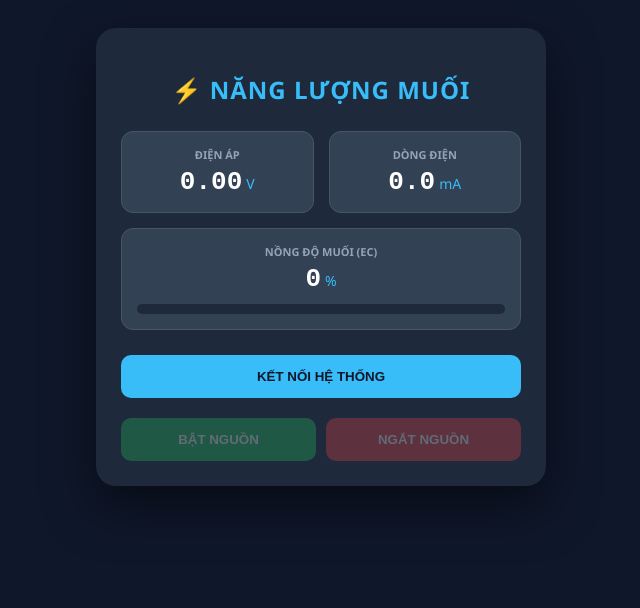
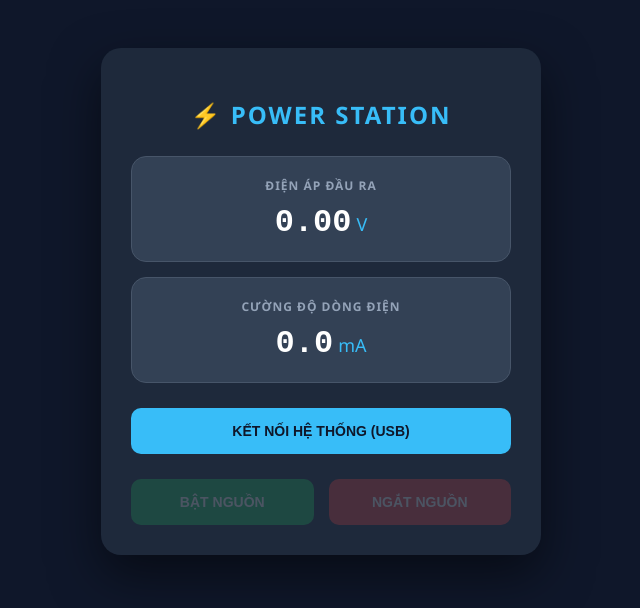
Before and after one commit to sunhi3101/KNSproject, a plain HTML site: page index.html in a window 1280 px wide. Shown: the whole page, without its empty margins (319-959 px from the left). Drawn offline with Linux system fonts and the light colour scheme.

Commit message:
Update index.html

```diff
--- a/index.html
+++ b/index.html
@@ -2,58 +2,44 @@
 <html lang="vi">
 <head>
     <meta charset="UTF-8">
-    <title>Salt Energy Monitor - Pro</title>
+    <title>Power Station Control</title>
     <style>
-        body { font-family: 'Segoe UI', sans-serif; background: #0f172a; color: #f8fafc; display: flex; justify-content: center; padding: 20px; }
-        .container { background: #1e293b; padding: 25px; border-radius: 20px; box-shadow: 0 20px 50px rgba(0,0,0,0.5); width: 400px; }
-        h2 { text-align: center; color: #38bdf8; margin-bottom: 25px; text-transform: uppercase; letter-spacing: 1px; }
+        body { font-family: 'Segoe UI', sans-serif; background: #0f172a; color: #f8fafc; display: flex; justify-content: center; padding: 40px; }
+        .container { background: #1e293b; padding: 30px; border-radius: 20px; box-shadow: 0 20px 50px rgba(0,0,0,0.5); width: 380px; }
+        h2 { text-align: center; color: #38bdf8; margin-bottom: 25px; text-transform: uppercase; letter-spacing: 2px; }
 
-        .stats-grid { display: grid; grid-template-columns: 1fr 1fr; gap: 15px; margin-bottom: 15px; }
-        .box { background: #334155; padding: 15px; border-radius: 12px; text-align: center; border: 1px solid #475569; }
-        .full-box { grid-column: span 2; }
+        .box { background: #334155; padding: 20px; border-radius: 15px; text-align: center; margin-bottom: 15px; border: 1px solid #475569; transition: 0.3s; }
+        .box:hover { border-color: #38bdf8; }
 
-        .label { font-size: 11px; color: #94a3b8; display: block; margin-bottom: 5px; font-weight: bold; }
-        .big-val { font-size: 26px; font-weight: bold; font-family: monospace; color: #ffffff; }
-        .unit { color: #38bdf8; font-size: 14px; margin-left: 4px; }
+        .label { font-size: 12px; color: #94a3b8; display: block; margin-bottom: 10px; font-weight: bold; letter-spacing: 1px; }
+        .big-val { font-size: 32px; font-weight: bold; font-family: 'Courier New', monospace; color: #ffffff; }
+        .unit { color: #38bdf8; font-size: 18px; margin-left: 5px; }
 
-        .bar-bg { background: #1e293b; height: 10px; border-radius: 5px; margin-top: 10px; overflow: hidden; }
-        .bar-fill { height: 100%; width: 0%; transition: 0.5s; background: #22c55e; }
-
-        .btn { width: 100%; padding: 14px; border: none; border-radius: 10px; cursor: pointer; font-weight: bold; margin-top: 10px; transition: 0.3s; }
-        #connect-btn { background: #38bdf8; color: #0f172a; margin-bottom: 10px; }
-        .switch-group { display: flex; gap: 10px; }
+        .btn { width: 100%; padding: 15px; border: none; border-radius: 10px; cursor: pointer; font-weight: bold; margin-top: 10px; transition: 0.3s; font-size: 14px; }
+        #connect-btn { background: #38bdf8; color: #0f172a; margin-bottom: 15px; }
+        .switch-group { display: flex; gap: 15px; }
         .on-btn { background: #22c55e; color: white; flex: 1; }
         .off-btn { background: #ef4444; color: white; flex: 1; }
-        .btn:active { transform: scale(0.98); }
-        .btn:disabled { opacity: 0.3; cursor: not-allowed; }
+        .btn:active { transform: scale(0.95); }
+        .btn:disabled { opacity: 0.2; cursor: not-allowed; }
     </style>
 </head>
 <body>
 
 <div class="container">
-    <h2>⚡ NĂNG LƯỢNG MUỐI</h2>
+    <h2>⚡ Power Station</h2>
 
-    <div class="stats-grid">
     <div class="box">
-            <span class="label">ĐIỆN ÁP</span>
+        <span class="label">ĐIỆN ÁP ĐẦU RA</span>
         <span class="big-val" id="v-val">0.00</span><span class="unit">V</span>
     </div>
 
     <div class="box">
-            <span class="label">DÒNG ĐIỆN</span>
+        <span class="label">CƯỜNG ĐỘ DÒNG ĐIỆN</span>
         <span class="big-val" id="i-val">0.0</span><span class="unit">mA</span>
     </div>
 
-        <div class="box full-box">
-            <span class="label">NỒNG ĐỘ MUỐI (EC)</span>
-            <span class="big-val" id="s-text">0</span><span class="unit">%</span>
-            <div class="bar-bg">
-                <div id="s-bar" class="bar-fill"></div>
-            </div>
-        </div>
-    </div>
-
-    <button id="connect-btn" class="btn">KẾT NỐI HỆ THỐNG</button>
+    <button id="connect-btn" class="btn">KẾT NỐI HỆ THỐNG (USB)</button>
 
     <div class="switch-group">
         <button id="on-btn" class="btn on-btn" disabled>BẬT NGUỒN</button>
@@ -75,7 +61,7 @@ const connectBtn = document.getElementById('connect-btn');
             writer = port.writable.getWriter();
             onBtn.disabled = false;
             offBtn.disabled = false;
-            connectBtn.innerText = "ĐANG GIÁM SÁT...";
+            connectBtn.innerText = "HỆ THỐNG ĐANG CHẠY";
             connectBtn.style.background = "#334155";
 connectBtn.style.color = "#38bdf8";
 
@@ -88,26 +74,16 @@ const connectBtn = document.getElementById('connect-btn');
                 if (done) break;
 
                 const parts = value.split(',');
-                if(parts.length >= 3) {
-                    updateUI(parseFloat(parts[0]), parseFloat(parts[1]), parseFloat(parts[2]));
+                if(parts.length >= 2) {
+                    document.getElementById('v-val').innerText = parseFloat(parts[0]).toFixed(2);
+                    document.getElementById('i-val').innerText = parseFloat(parts[1]).toFixed(1);
                 }
             }
-        } catch (e) { alert("Kết nối Serial thất bại!"); }
+        } catch (e) { alert("Kết nối thất bại. Hãy thử lại!"); }
     });
 
     onBtn.onclick = () => writer.write(new TextEncoder().encode("1"));
     offBtn.onclick = () => writer.write(new TextEncoder().encode("0"));
-
-    function updateUI(v, i, s) {
-        document.getElementById('v-val').innerText = v.toFixed(2);
-        document.getElementById('i-val').innerText = i.toFixed(1);
-        document.getElementById('s-text').innerText = Math.round(s);
-
-        // Cập nhật thanh nồng độ muối
-        const sBar = document.getElementById('s-bar');
-        sBar.style.width = s + "%";
-        sBar.style.background = s < 20 ? "#ef4444" : "#22c55e"; // Đỏ nếu dưới 20%
-    }
 </script>
 </body>
 </html>
```
Lines whose indentation alone changed are shown as unchanged.
